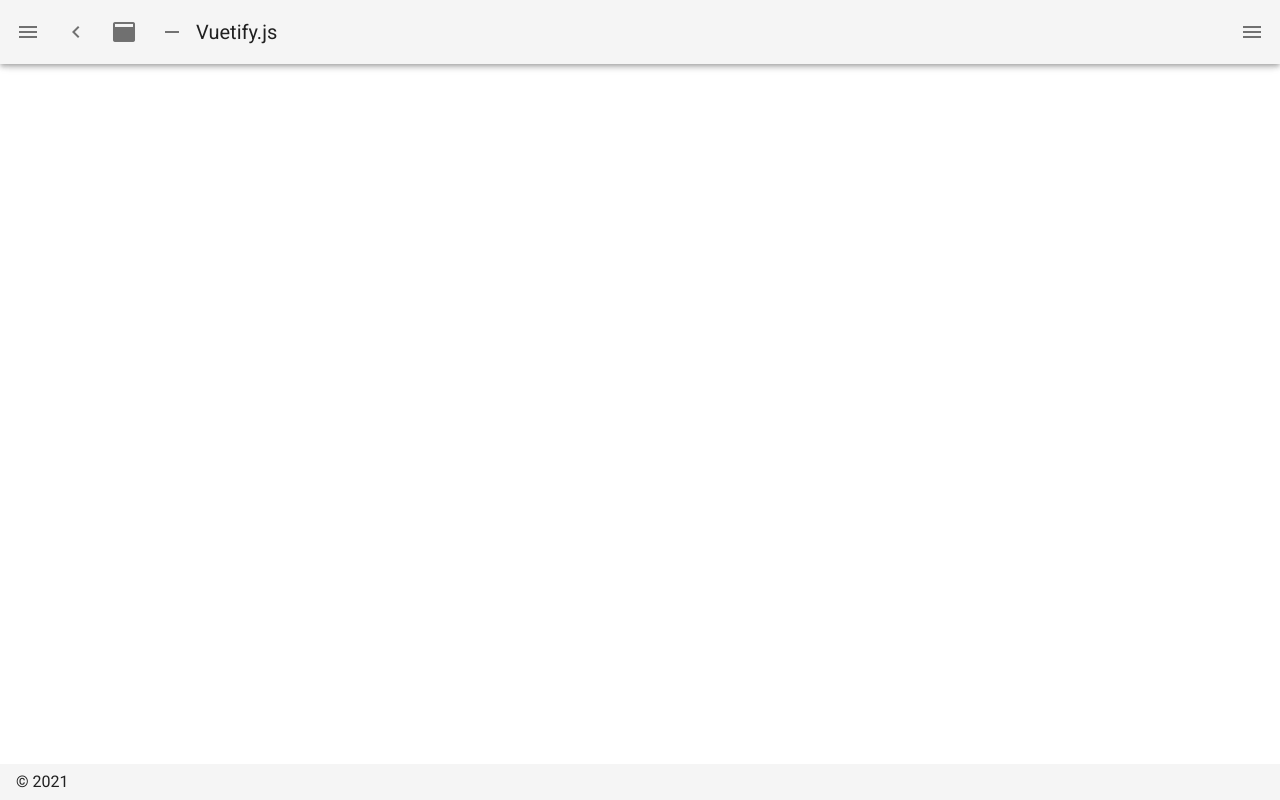
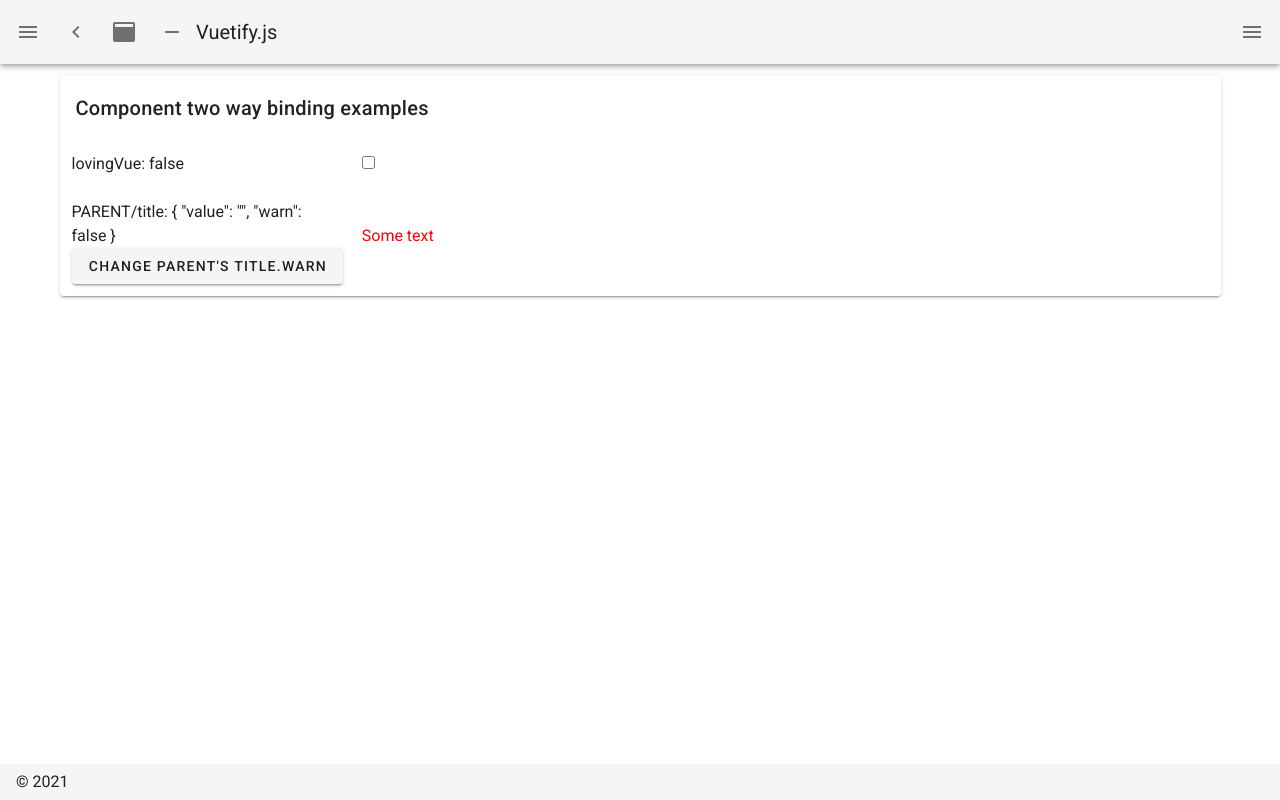
Before and after one commit to nonjosh/nuxt-vuetify-dev, a Nuxt app: page /binding in a window 1280 px wide. Before the commit this address had no page. Built offline with nearby package versions, Linux system fonts and the light colour scheme.

Commit message:
add two way binding component examples

```diff
--- /dev/null
+++ b/components/BaseCheckbox.vue
@@ -0,0 +1,22 @@
+<template>
+  <input
+    type="checkbox"
+    :checked="checked"
+    @change="$emit('change', $event.target.checked)"
+  />
+</template>
+
+<script>
+export default {
+  model: {
+    prop: 'checked',
+    event: 'change',
+  },
+  props: {
+    checked: Boolean,
+  },
+}
+</script>
+
+<style>
+</style>
--- /dev/null
+++ b/components/Field.vue
@@ -0,0 +1,22 @@
+<template>
+  <div>
+    <input
+      type="text"
+      :value="value"
+      @input="$emit('input', $event.target.value)"
+    />
+    <p v-bind:class="{ 'is-invisible': !warn }">Some text</p>
+  </div>
+</template>
+
+<script>
+export default {
+  props: { value: String, warn: Boolean },
+}
+</script>
+
+<style>
+.is-invisible {
+  color: red;
+}
+</style>
--- a/layouts/default.vue
+++ b/layouts/default.vue
@@ -121,6 +121,11 @@ export default {
           title: 'leaflet2',
           to: '/leaflet2'
         },
+        {
+          icon: 'mdi-link',
+          title: 'two way binding',
+          to: '/binding'
+        },
       ],
       miniVariant: false,
       right: true,
--- /dev/null
+++ b/pages/binding.vue
@@ -0,0 +1,43 @@
+<template>
+  <v-card>
+    <v-card-title> Component two way binding examples</v-card-title>
+    <v-container>
+      <v-row>
+        <v-col cols="12" lg="3">lovingVue: {{ lovingVue }}</v-col>
+        <v-col cols="12" lg="2"
+          ><base-checkbox v-model="lovingVue"></base-checkbox>
+        </v-col>
+      </v-row>
+      <v-row>
+        <v-col cols="12" lg="3"
+          ><div>PARENT/title: {{ title }}</div>
+          <div>
+            <v-btn @click="title.warn = !title.warn">
+              Change Parent's title.warn
+            </v-btn>
+          </div></v-col
+        >
+        <v-col cols="12" lg="2"
+          ><field ref="title" v-model="title.value" :warn="title.warn"
+        /></v-col>
+      </v-row>
+    </v-container>
+  </v-card>
+</template>
+
+<script>
+export default {
+  data() {
+    return {
+      lovingVue: false,
+      title: {
+        value: '',
+        warn: false,
+      },
+    }
+  },
+}
+</script>
+
+<style>
+</style>
```
